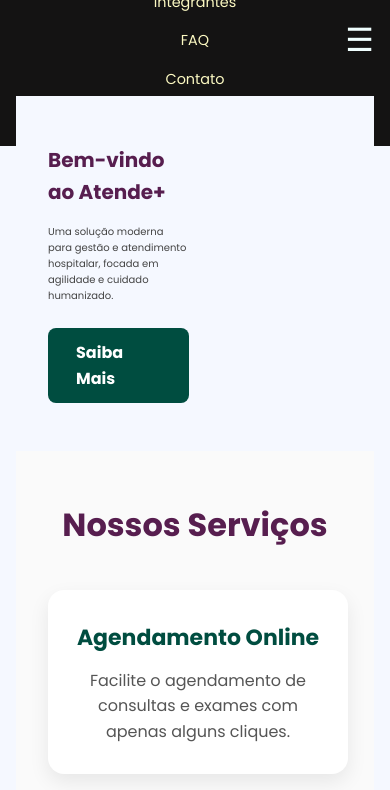
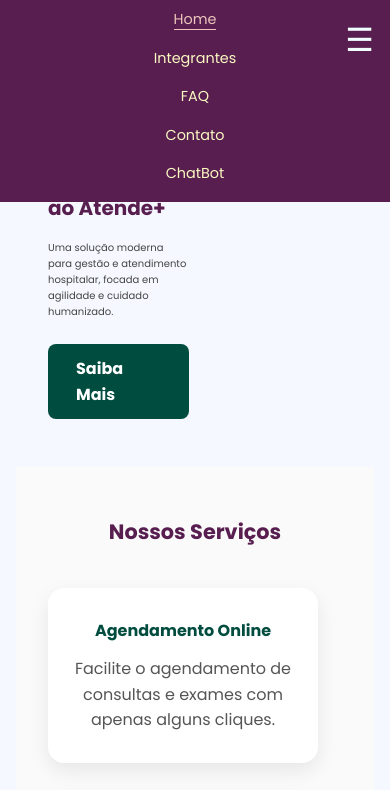
Before and after one commit to ChallengeAnaGuJoao/challenger-front-end, a plain HTML site: page index.html in a window 390 px wide. Both pictures are taken after a click on the button "Abrir menu". Shown: the top 790 px of the page. Drawn offline with Linux system fonts and the light colour scheme.

Commit message:
arrumado bug no header na responsividade

```diff
--- a/style/index.css
+++ b/style/index.css
@@ -1,4 +1,3 @@
-/* Utilitários gerais */
 * {
     box-sizing: border-box;
     margin: 0;
@@ -8,7 +7,7 @@
 body {
     line-height: 1.6;
     color: #333;
-    background-color: var(--bg-clarinho); /* fundo suave */
+    background-color: var(--bg-clarinho);
 }
 
 main {
@@ -22,9 +21,8 @@ main {
     padding: 3rem 2rem;
 }
 
-/* Seção Hero */
 .hero {
-    background-color: var(--bg-clarinho); /* mesmo tom do fundo principal */
+    background-color: var(--bg-clarinho);
 }
 
 .hero-container {
@@ -40,20 +38,20 @@ main {
 
 .hero-text h2 {
     font-size: 40px;
-    color: var(--roxo-escuro); /* título em roxo escuro */
+    color: var(--roxo-escuro);
     margin-bottom: 16px;
 }
 
 .hero-text p {
     font-size: 20px;
     margin-bottom: 24px;
-    color: #444; /* texto suavizado */
+    color: #444;
 }
 
 .botaoChamada {
     display: inline-block;
     padding: 12px 28px;
-    background-color: var(--verde-escuro); /* botão em verde escuro */
+    background-color: var(--verde-escuro);
     color: white;
     font-weight: bold;
     text-decoration: none;
@@ -62,7 +60,7 @@ main {
 }
 
 .botaoChamada:hover {
-    background-color: #00352c; /* tom mais escuro para hover */
+    background-color: #00352c;
 }
 
 .hero-img-container {
@@ -80,14 +78,14 @@ main {
 
 /* Sessão Serviços */
 .servicos {
-    background-color: var(--quase-branco); /* fundo suave para seções */
+    background-color: var(--quase-branco);
     width: 100%;
 }
 
 .tituloSessao {
     text-align: center;
     font-size: 32px;
-    color: var(--roxo-escuro); /* título roxo */
+    color: var(--roxo-escuro);
     margin-bottom: 40px;
 }
 
@@ -103,6 +101,7 @@ main {
     box-shadow: 0 8px 20px rgba(0, 0, 0, 0.08);
     padding: 30px 20px;
     text-align: center;
+    width: 90%;
     transition: transform 0.3s ease, box-shadow 0.3s ease;
 }
 
@@ -113,7 +112,7 @@ main {
 
 .card h3 {
     font-size: 22px;
-    color: var(--verde-escuro); /* título dos cards */
+    color: var(--verde-escuro);
     margin-bottom: 12px;
 }
 
--- a/style/integrantes.css
+++ b/style/integrantes.css
@@ -15,7 +15,7 @@ main{
   }
 
   .card {
-    flex: 1 1 300px; /* cresce e encolhe, mas começa com 300px */
+    flex: 1 1 300px;
     background-color: #fff;
     border-radius: 15px;
     box-shadow: 0 4px 15px rgba(0,0,0,0.1);
--- a/style/styleGlobal.css
+++ b/style/styleGlobal.css
@@ -34,6 +34,8 @@ header {
     justify-content: space-between;
     background-color: var(--roxo-escuro);
     height: 80px;
+    overflow: visible;
+    position: relative;
 }
 
 .logoComTittle {
@@ -43,7 +45,7 @@ header {
 }
 
 .logo {
-    max-width: 200px;
+    max-width: 140px;
     height: auto;
 }
 
@@ -76,6 +78,7 @@ header {
     display: flex;
     list-style: none;
     gap: 1.5rem;
+    overflow: visible;
 }
 
 .liHeader a {
@@ -160,6 +163,13 @@ footer {
 }
 
 @media (max-width: 768px) {
+    .hero-container{
+        justify-content: center !important;
+        align-items: center;
+    }
+    main{
+        justify-content: center;
+    }
       .menuToggle {
         display: block;
         position: absolute;
@@ -171,6 +181,7 @@ footer {
         text-align: center;
         align-items: center;
         justify-content: center;
+        padding-top: 6rem;
     }
 
     .navMenu {
@@ -185,7 +196,7 @@ footer {
       .navMenu ul {
         flex-direction: column;
         align-items: center;
-        background-color: rgb(20, 19, 19);
+        background-color: var(--roxo-escuro);
         padding: 1rem 0;
     }
 
@@ -232,4 +243,10 @@ footer {
     main {
         padding: 1rem;
     }
+    .tituloSessao{
+        font-size: 1.3rem !important;
+    }
+    .card h3 {
+        font-size: 1rem !important;
+    }
 }
```
Also changed, not shown: style/faq.css (+1 -9 lines).
